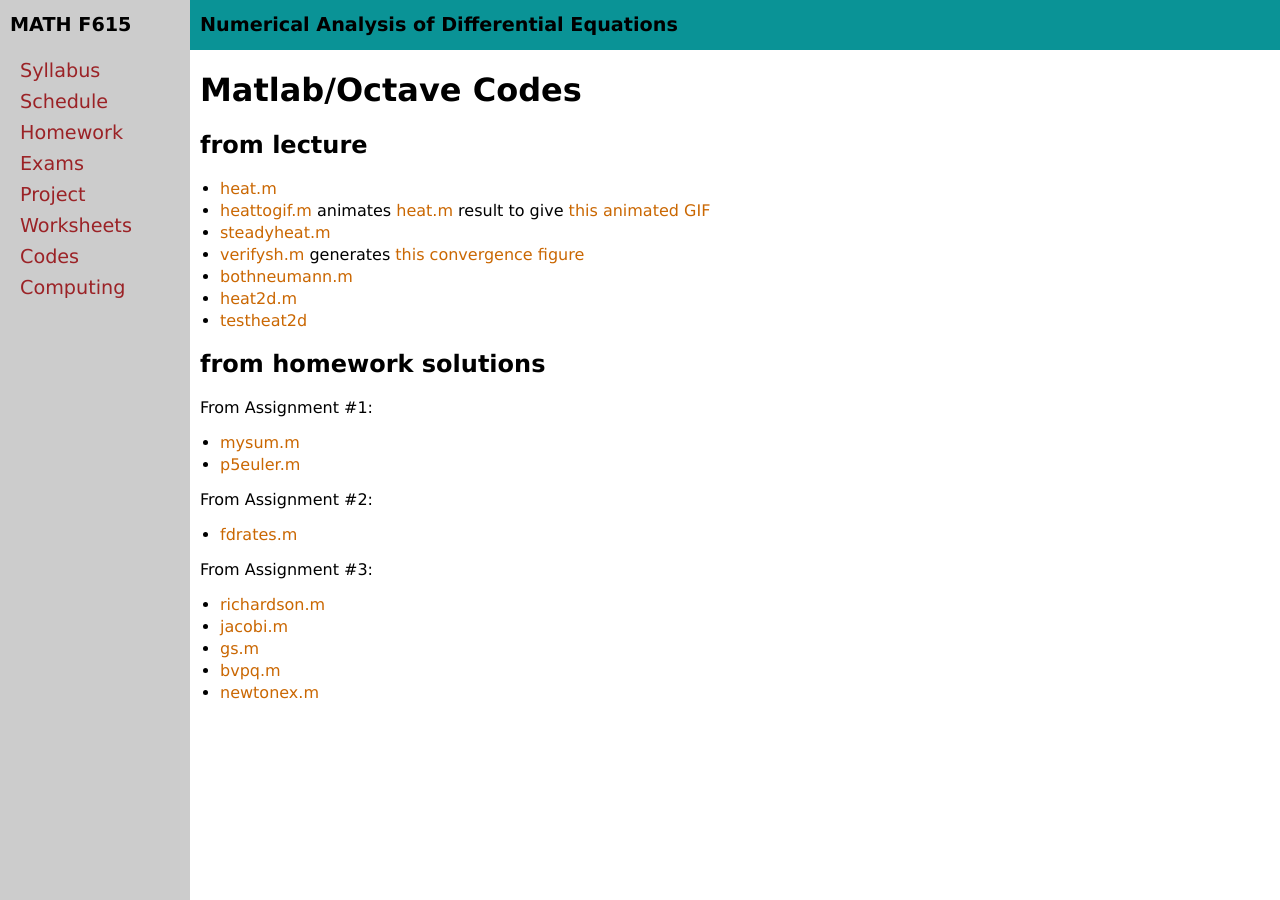
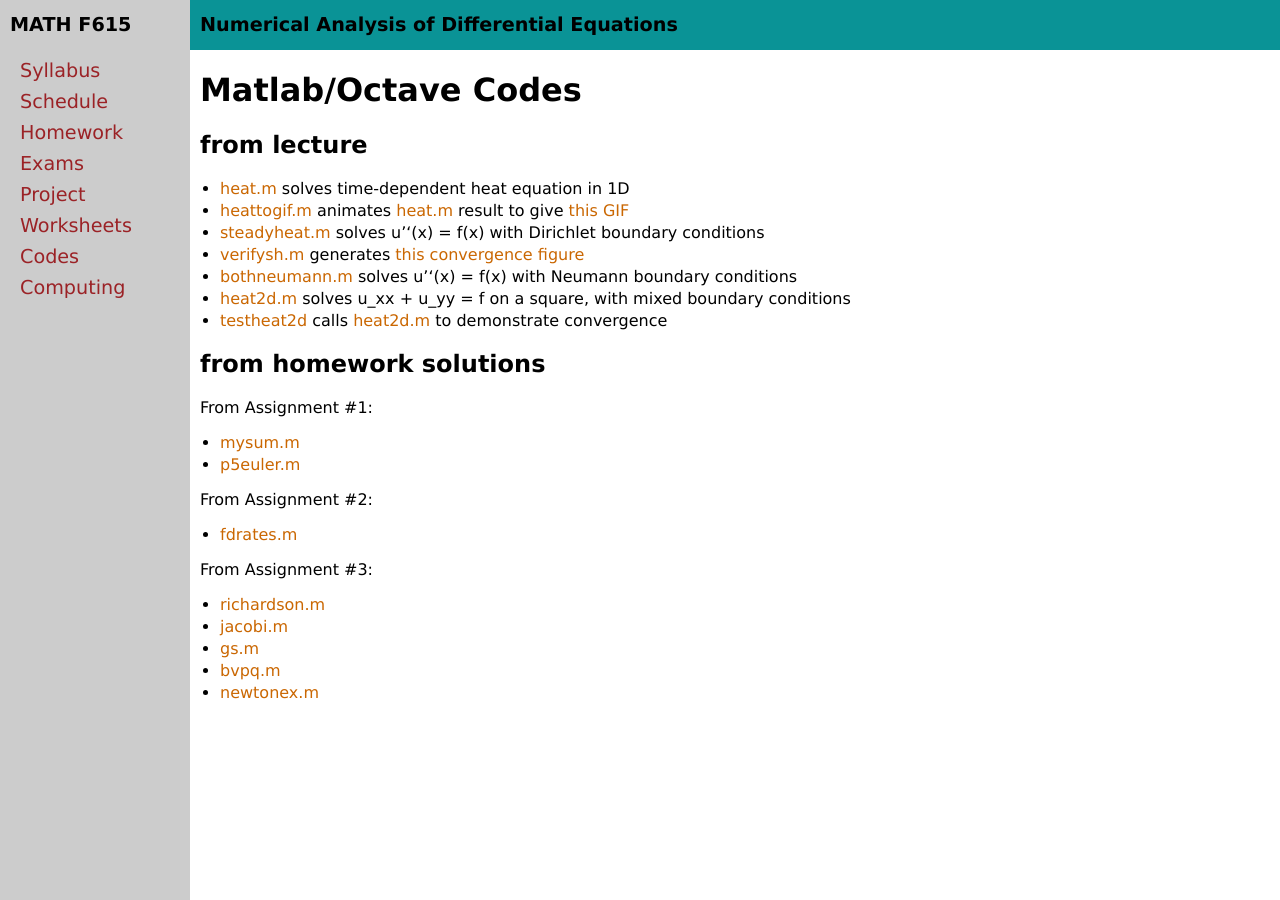
Before and after one commit to bueler/nade, a Jekyll site: the page built from codes.md, in a window 1280 px wide. Built offline with Jekyll 4.4.1, drawn with Linux system fonts in a browser that asks for light colours.

Commit message:
for codes in lecture, clarify purpose

```diff
--- a/codes.md
+++ b/codes.md
@@ -7,13 +7,13 @@ title: Matlab/Octave Codes
 
 ## from lecture
 
-  * [heat.m](assets/codes/heat.m)
-  * [heattogif.m](assets/codes/heattogif.m) animates [heat.m](assets/codes/heat.m) result to give [this animated GIF](assets/codes/heat.gif)
-  * [steadyheat.m](assets/codes/steadyheat.m)
+  * [heat.m](assets/codes/heat.m) solves time-dependent heat equation in 1D
+  * [heattogif.m](assets/codes/heattogif.m) animates [heat.m](assets/codes/heat.m) result to give [this GIF](assets/codes/heat.gif)
+  * [steadyheat.m](assets/codes/steadyheat.m) solves u''(x) = f(x) with Dirichlet boundary conditions
   * [verifysh.m](assets/codes/verifysh.m) generates [this convergence figure](assets/codes/verifysh.png)
-  * [bothneumann.m](assets/codes/bothneumann.m)
-  * [heat2d.m](assets/codes/heat2d.m)
-  * [testheat2d](assets/codes/testheat2d.m)
+  * [bothneumann.m](assets/codes/bothneumann.m) solves u''(x) = f(x) with Neumann boundary conditions
+  * [heat2d.m](assets/codes/heat2d.m) solves u_xx + u_yy = f on a square, with mixed boundary conditions
+  * [testheat2d](assets/codes/testheat2d.m) calls [heat2d.m](assets/codes/heat2d.m) to demonstrate convergence
 
 ## from homework solutions
 
```
